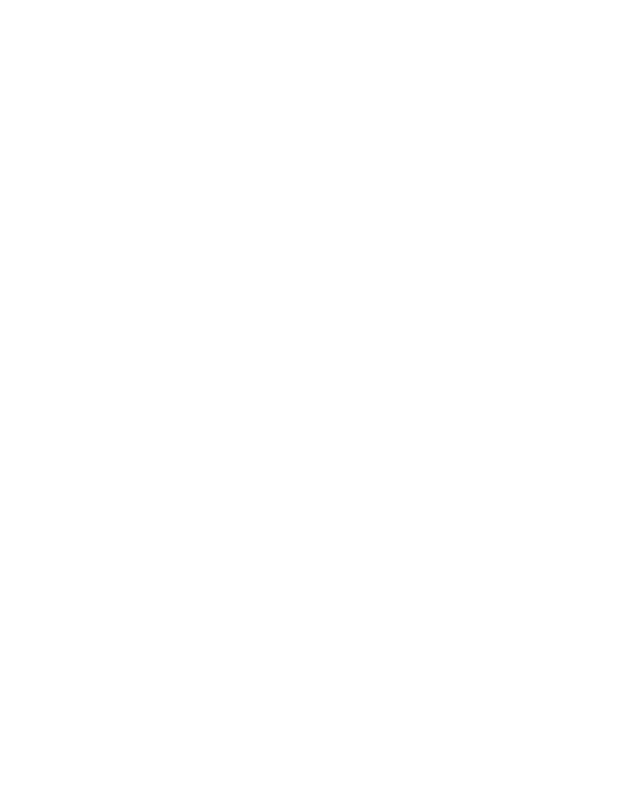
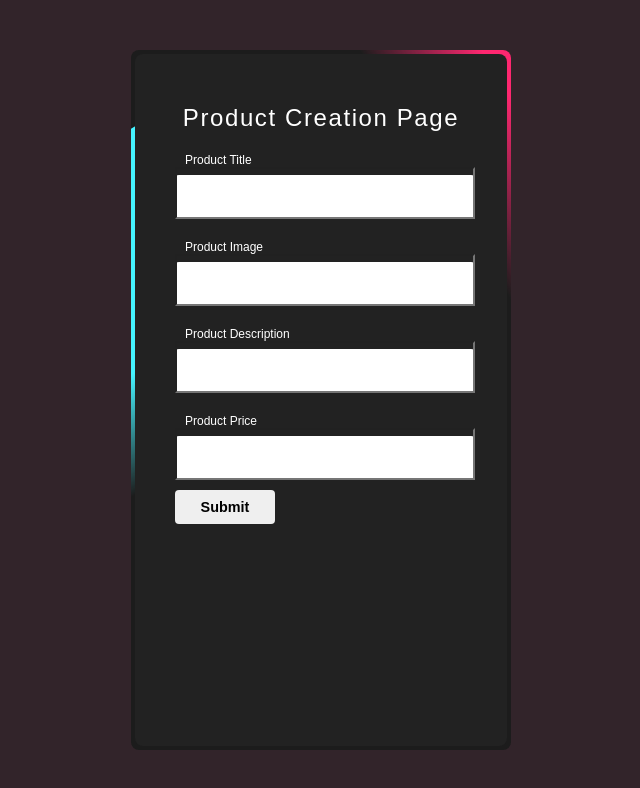
Before and after one commit to priyanka1565/attryb-assignmnet, a React (Create React App) app in the folder client/: page /product in a window 1280 px wide. Before the commit this address had no page. Shown: the top 788 px of the page, without its empty margins (319-959 px from the left). Built offline with nearby package versions, Linux system fonts and the light colour scheme.

Commit message:
product dummy page added

```diff
--- a/client/src/components/allroutes/AllRoutes.jsx
+++ b/client/src/components/allroutes/AllRoutes.jsx
@@ -2,14 +2,17 @@ import React from 'react'
 import { Routes, Route } from "react-router-dom";
 import Login from '../pages/login/Login';
 import SignupForm from '../pages/signup/Signup';
+import Product from '../pages/Product/Product';
 
 
 const AllRoutes = () => {
   return (
       <div>
           <Routes>
-              <Route path='/' element={<Login />} />
-              <Route path='/signup' element={<SignupForm/>} />
+        <Route path='/' element={<Login />} />
+        <Route path='/signup' element={<SignupForm />} />
+        <Route path='/product' element={<Product/> } />
+
           </Routes>
     </div>
   )
--- /dev/null
+++ b/client/src/components/pages/Product/Product.css
@@ -0,0 +1,212 @@
+@import url('https://fonts.googleapis.com/css2?family=Nunito:ital,wght@0,400;0,700;1,200&display=swap');
+
+* {
+    margin: 0;
+    padding: 0;
+    box-sizing: border-box;
+    font-family: 'Poppins', sans-serif;
+}
+
+.main_div1 {
+    display: flex;
+    align-items: center;
+    justify-content: center;
+    min-height: 100vh;
+    background: #32242a;
+}
+
+.box1 {
+    position: relative;
+    width: 380px;
+    height: 700px;
+    background: #1c1c1c;
+    border-radius: 8px;
+    overflow: hidden;
+
+}
+
+.box1::before {
+    content: '';
+    position: absolute;
+    top: -50px;
+    left: -50px;
+    width: 380px;
+    height: 420px;
+    background: linear-gradient(0deg, transparent,
+            transparent,
+            #45f3ff, #45f3ff, #45f3ff);
+    z-index: 1;
+    transform-origin: bottom right;
+    animation: animate 6s linear infinite;
+
+
+}
+
+.box1::after {
+    content: '';
+    position: absolute;
+    top: -50px;
+    left: -50px;
+    width: 380px;
+    height: 420px;
+    background: linear-gradient(0deg, transparent,
+            transparent,
+            #45f3ff,
+            #45f3ff,
+            #45f3ff);
+    z-index: 1;
+    transform-origin: bottom right;
+    animation: animate 6s linear infinite;
+    animation-delay: -3s
+}
+
+.bordreLine1 {
+    position: absolute;
+    top: 0;
+    inset: 0;
+}
+
+.bordreLine1::before {
+    content: '';
+    position: absolute;
+    top: -50px;
+    left: -50px;
+    width: 380px;
+    height: 420px;
+    background: linear-gradient(0deg, transparent,
+            transparent, #ff2770, #ff2770, #ff2770);
+    z-index: 1;
+    transform-origin: bottom right;
+    animation: animate 6s linear infinite;
+    animation-delay: -1.5s;
+}
+
+@keyframes animate {
+    0% {
+        transform: rotate(0deg);
+
+    }
+
+    100% {
+        transform: rotate(360deg);
+
+
+    }
+
+
+}
+
+.box1 form {
+    position: absolute;
+    inset: 4px;
+    background: #222;
+    padding: 50px 40px;
+    border-radius: 8px;
+    z-index: 2;
+    display: flex;
+    flex-direction: column;
+
+}
+
+.box1 form h2 {
+    color: #fff;
+    font-weight: 500;
+    text-align: center;
+    letter-spacing: 0.1rem;
+
+}
+
+.box1 form .inputBox1 {
+    position: relative;
+    width: 300px;
+    margin-top: 35px;
+
+
+}
+
+.box1 form .inputBox1 input {
+    position: relative;
+    width: 100%;
+    padding: 20px 10px 10px;
+    background: transparent;
+    outline: none;
+    box-shadow: none;
+    box-shadow: none;
+    color: #23242a;
+    font-size: 1em;
+    transition: 0.5s;
+    z-index: 10;
+}
+
+.box1 form .inputBox1 span {
+    position: absolute;
+    left: 0;
+    padding: 20px 10px 10px;
+    pointer-events: none;
+    color: #8f8f8f;
+
+
+
+}
+
+.box1 form .inputBox1 input:valid~span,
+.box1 form .inputBox1 input:focus~span {
+    color: #fff;
+    font-size: 0.75em;
+    transform: translateY(-34px);
+}
+
+.box1 form .inputBox1 i {
+    position: absolute;
+    left: 0;
+    bottom: 0;
+    width: 100%;
+    height: 2px;
+    background: #fff;
+    border-radius: 4px;
+    overflow: hidden;
+    transition: 0.5s;
+    pointer-events: none;
+}
+
+.box1 form .inputBox1 input:valid~i,
+.box1 form .inputBox1 input:focus~i {
+    height: 44px;
+
+}
+
+.box1 form .links1 {
+    display: flex;
+    justify-content: space-between;
+
+
+}
+
+.box1 form .links1 a {
+    margin: 10px 0px;
+    font-size: 0.75em;
+    color: #8f8f8f;
+    text-decoration: none;
+}
+
+.box1 form .links a:hover,
+.box1 form .links a:nth-child(2) {
+    color: #fff;
+
+}
+
+.box1 form input[type="submit"] {
+    border: none;
+    outline: none;
+    padding: 9px 25px;
+    cursor: pointer;
+    font-size: 0.9em;
+    border-radius: 4px;
+    font-weight: 600;
+    width: 100px;
+    margin-top: 10px;
+}
+
+.box1 form .inputBox input[type="submit"] {
+    opacity: 0.8;
+}
--- /dev/null
+++ b/client/src/components/pages/Product/Product.jsx
@@ -0,0 +1,65 @@
+import React, { useState } from 'react';
+import "./Product.css"
+import { ToastContainer, toast } from "react-toastify";
+import "react-toastify/dist/ReactToastify.css";
+import { useNavigate } from 'react-router-dom';
+const Product = () => {
+    const handleSubmit = () => {
+
+    }
+
+  return (
+      <div>
+          <div className="main_div1">
+              <div className="box1">
+                  <span className="bordreLine1"></span>
+                  <form action="" onSubmit={handleSubmit}>
+                      <h2>Product Creation Page</h2>
+                      <div className="inputBox1">
+                          <input
+                              type="text"
+                              onChange={(e) => (e.target.value)}
+                              value={""}
+                          />
+
+                          <span>Product Title</span>
+                          <i></i>
+                      </div>
+                      <div className="inputBox1">
+                          <input
+                              type="text"
+                              onChange={(e) => (e.target.value)}
+                              value={""}
+                          />
+                          <span>Product Image</span>
+                          <i></i>
+                      </div>
+                      <div className="inputBox1">
+                          <input
+                              type="text"
+                              onChange={(e) => (e.target.value)}
+                              value={""}
+                          />
+                          <span>Product Description</span>
+                          <i></i>
+                      </div>
+                      <div className="inputBox1">
+                          <input
+                              type="text"
+                              onChange={(e) => (e.target.value)}
+                              value={""}
+                          />
+                          <span>Product Price</span>
+                          <i></i>
+                      </div>
+
+                      <input type="submit" />
+                  </form>
+                  <ToastContainer />
+              </div>
+          </div>
+      </div>
+  )
+}
+
+export default Product
```
